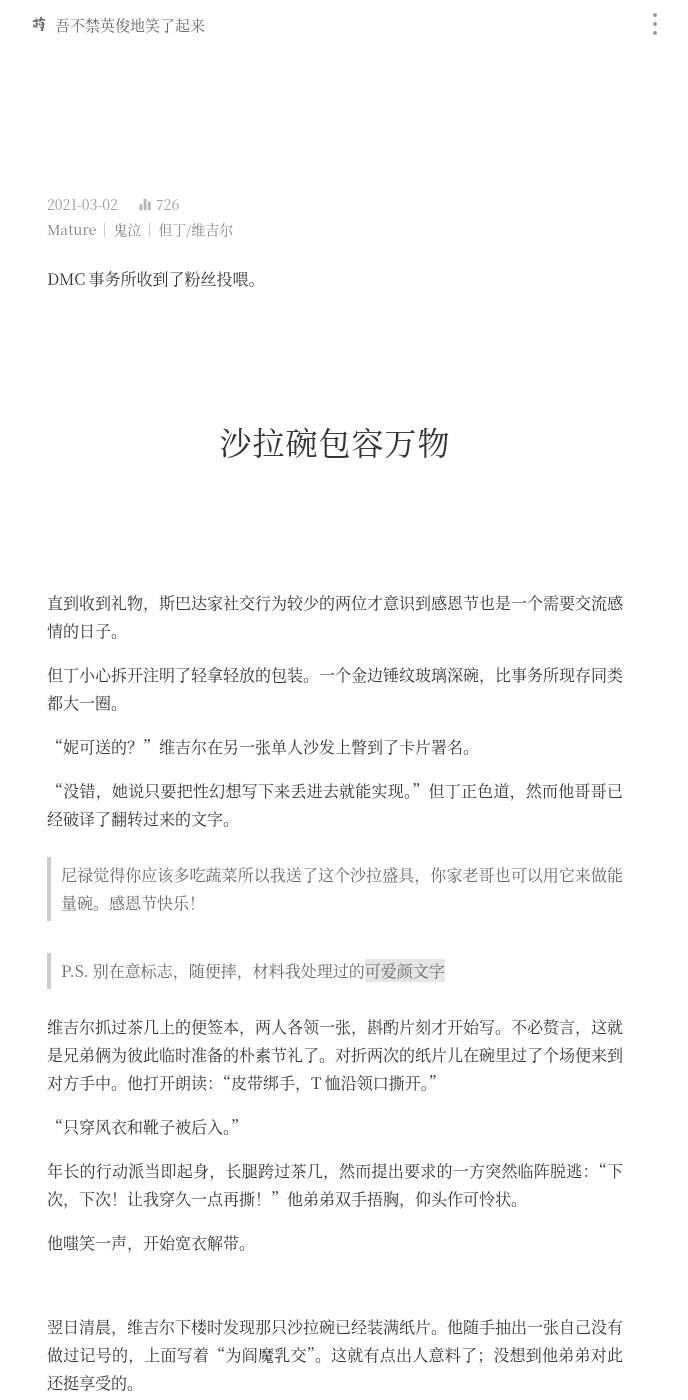
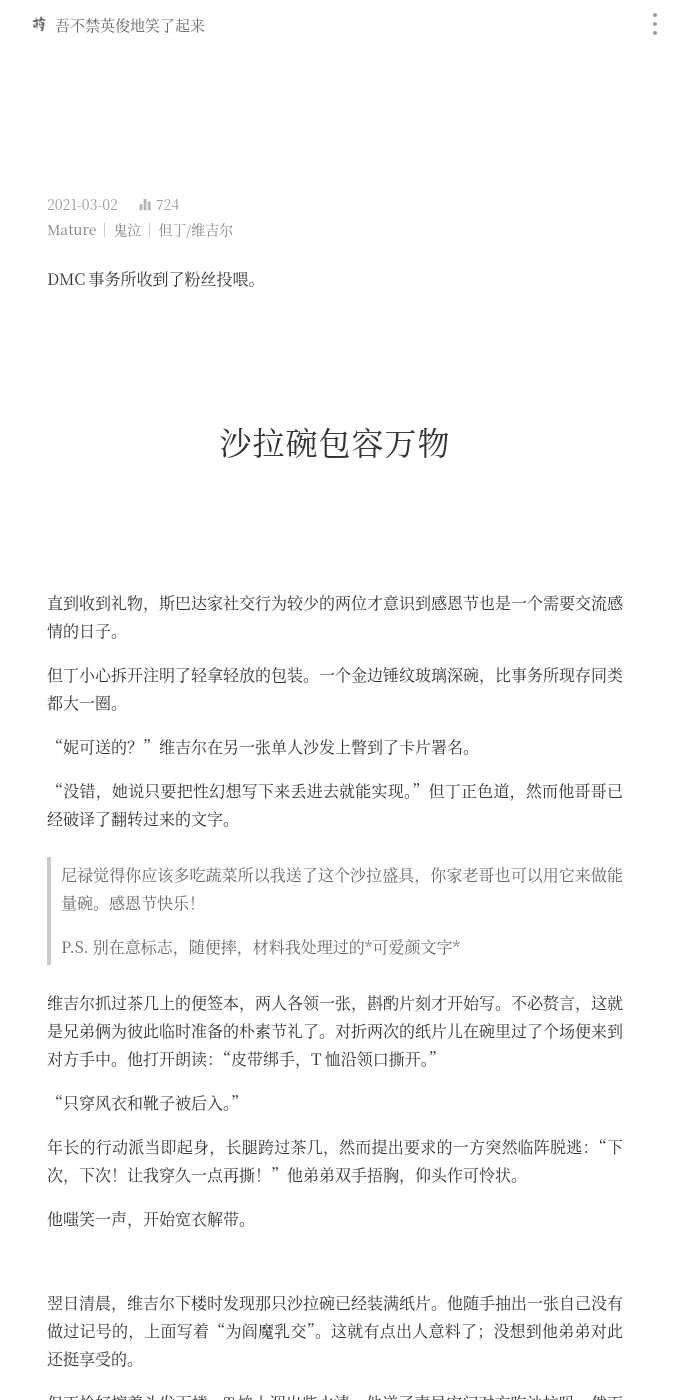
Before and after one commit to fiammanda/fiammanda.github.io, a Jekyll site: the page built from works/_posts/2021-03-02-salad-bowl.md, in a window 1280 px wide and 1400 px high. Shown: the whole window, without its empty margins (305-993 px from the left). Built offline with Jekyll 4.4.1, drawn with Linux system fonts in a browser that asks for light colours; some web fonts are replaced.

```diff
--- a/works/_posts/2021-03-02-salad-bowl.md
+++ b/works/_posts/2021-03-02-salad-bowl.md
@@ -19,8 +19,8 @@ excerpt: DMC事务所收到了粉丝投喂。
 “没错，她说只要把性幻想写下来丢进去就能实现。”但丁正色道，然而他哥哥已经破译了翻转过来的文字。
 
 > 尼禄觉得你应该多吃蔬菜所以我送了这个沙拉盛具，你家老哥也可以用它来做能量碗。感恩节快乐！
-
-> P.S. 别在意标志，随便摔，材料我处理过的*可爱颜文字*
+>
+> P.S. 别在意标志，随便摔，材料我处理过的\*可爱颜文字\*
 
 维吉尔抓过茶几上的便签本，两人各领一张，斟酌片刻才开始写。不必赘言，这就是兄弟俩为彼此临时准备的朴素节礼了。对折两次的纸片儿在碗里过了个场便来到对方手中。他打开朗读：“皮带绑手，T恤沿领口撕开。”
 
```
